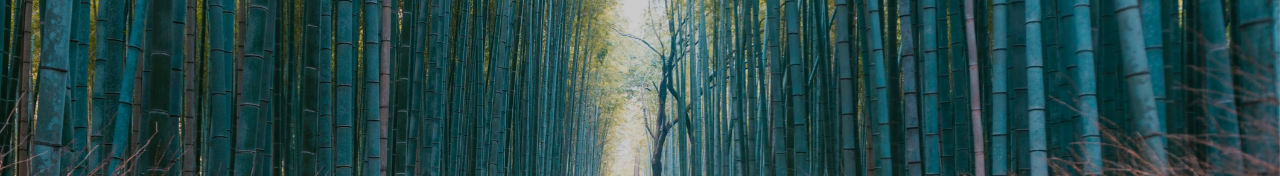
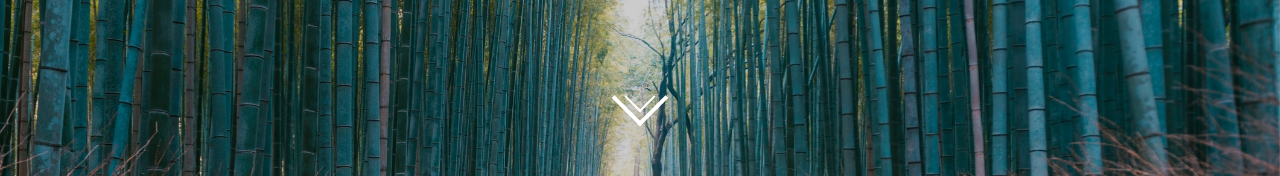
Before and after one commit to xLadyEagle/react-website, a React (Create React App) app: page / in a window 1280 px wide. Shown: the part 302-478 px from the top of the page. Built offline with nearby package versions, Linux system fonts and the light colour scheme; a web font is replaced by a local one.

Commit message:
Added arrow on Home

```diff
--- a/src/App.css
+++ b/src/App.css
@@ -4,3 +4,7 @@
     padding: 0;
     font-family: 'Zen Kaku Gothic New', 'sans-serif';
   }
+
+  html {
+    scroll-behavior: smooth;
+  }
--- a/src/components/Cards.css
+++ b/src/components/Cards.css
@@ -1,3 +1,36 @@
+/* Arrow */
+
+.arrow,
+.arrow:before {
+  position: absolute;
+  left: 50%;
+}
+
+.arrow {
+  width: 40px;
+  height: 40px;
+  top: 50%;
+  margin: -20px 0 0 -20px;
+  transform: rotate(45deg);
+  border-left: none;
+  border-top: none;
+  border-right: 4px #fff solid;
+  border-bottom: 4px #fff solid;
+}
+
+.arrow:before {
+  content: '';
+  width: 20px;
+  height: 20px;
+  top: 50%;
+  margin: -10px 0 0 -10px;
+  border-left: none;
+  border-top: none;
+  border-right: 2px #fff solid;
+  border-bottom: 2px #fff solid;
+}
+
+
 /* Box immagini */
 
 .cards {
--- a/src/components/Cards.js
+++ b/src/components/Cards.js
@@ -5,7 +5,8 @@ import './Cards.css';
 function Cards() {
     return (
         <div className="cards">
-                <h1>Where do you want to go?</h1>
+                <a href="#arrow" class="arrow"></a>
+                <h1 id="arrow">Where do you want to go?</h1>
                 <div className="cards-container">
                     <div className="cards-wrapper">
                         <ul className="cards-items">
--- a/src/components/HeroSection.css
+++ b/src/components/HeroSection.css
@@ -36,7 +36,7 @@ img {
 @media screen and (max-width: 960px) {
 
     .hero-container {
-        height: 84vh;
+        height: 80vh;
     }
     .hero-container > h1 {
         font-size: 80px;
```
